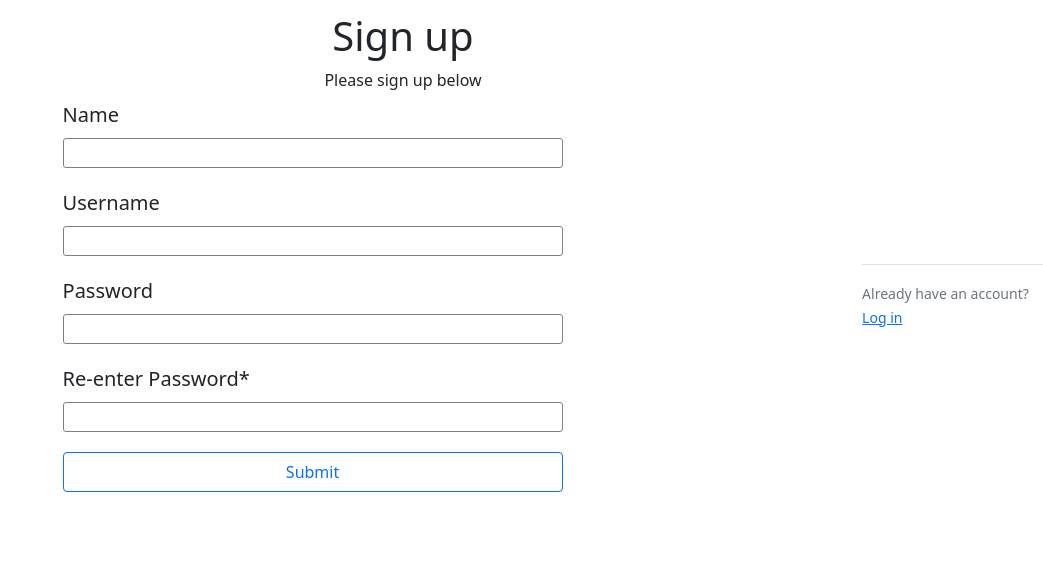
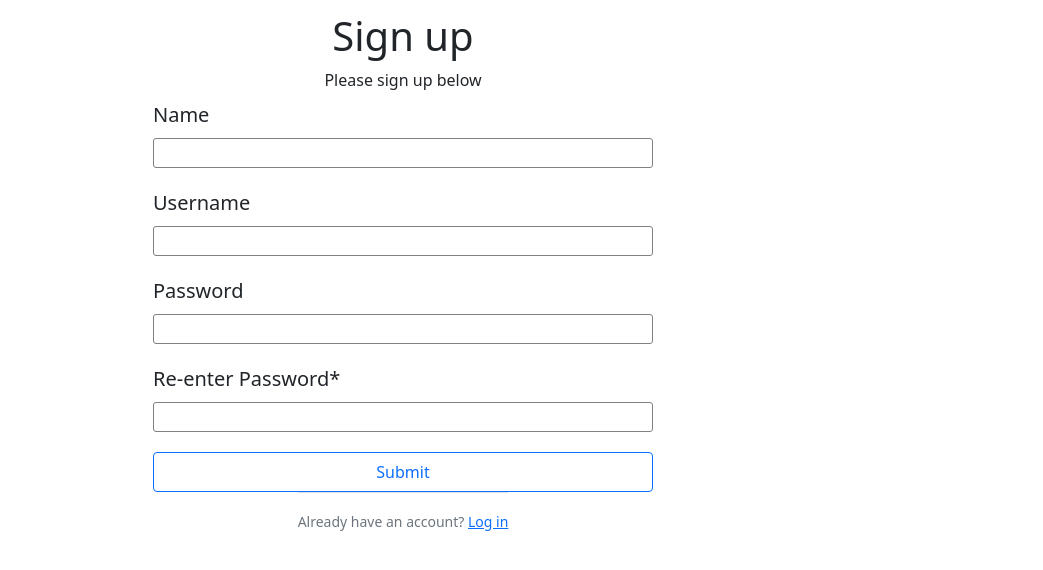
Before and after one commit to Lanrayy/web-app-development-comp2011-cwk2, a Flask app: page /signup in a window 1280 px wide. Shown: the part 70-640 px from the top of the page, without its empty margins (237-1280 px from the left). Run offline with Flask 2, Linux system fonts and the light colour scheme; data that the repository does not hold is empty; some libraries are stand-ins or nearby versions.

```diff
--- a/app/static/styles.css
+++ b/app/static/styles.css
@@ -59,7 +59,7 @@ nav{
 .welcome{
     font-size: 40px;
     color: rgb(156, 156, 156);
-    border: 1px solid red;
+    /* border: 1px solid red; */
 }
 
 .to{
@@ -84,7 +84,7 @@ nav{
 }
 
 
-/* LOGIN AND SIGNUP STYLES */
+/* LOGIN STYLES */
 .login-container{
     display: flex;
     align-items: center;
@@ -99,6 +99,19 @@ nav{
 }
 
 
+/* SIGNUP STYLES */
+.signup-container{
+    display: flex;
+    align-items: center;
+    flex-direction: column;
+    /*border: 1px solid red;*/
+}
+
+.signup-page{
+    display: flex;
+    justify-content: center;
+    /*border: solid 1px red;*/
+}
 
 
 
--- a/app/templates/signup.html
+++ b/app/templates/signup.html
@@ -1,11 +1,5 @@
 {% extends 'base.html' %}
 {% block content %}
-<div class="page-title">
-    <h1>Sign up</h1>
-    <p>Please sign up below</p>
-</div>
-
-<div class="create-assessment-container">
 <div >{% with messages = get_flashed_messages() %}
     {% if messages %}
      <ul>
@@ -16,8 +10,13 @@
    {% endif %}
  {% endwith %}
 </div>
-    <div class="create-assessment-page">
+<div class="page-title">
+    <h1>Sign up</h1>
+    <p>Please sign up below</p>
+</div>
 
+<div class="signup-container">
+    <div class="signup-page">
         <form method="post" name="create_assessment" class="form">
             <!-- Prevents Attacks -->
             {{ form.hidden_tag() }}
@@ -73,23 +72,6 @@
                 Already have an account? <a class="ml-2" href={{url_for('login')}}> Log in </a>
             </small>
     </div>
-
-    <div>
-            {% for p in data %}
-            <div class="uncompleted-assessments">
-                <div class="info-container">
-                    <div class="assessment-title">
-                        {{ p.name }}
-                    </div>
-                    <div>
-                        <div class="assessments-info">
-                           <p> <strong> Username:</strong> {{p.username}} | <strong>Password:</strong> {{ p.password }}</p>
-                        </div>
-                    </div>
-                </div>
-            </div>
-            {% endfor %}
-    </div>
 </div>
 
 
```
Also changed, not shown: 1 other file. Lines whose indentation alone changed are shown as unchanged.
